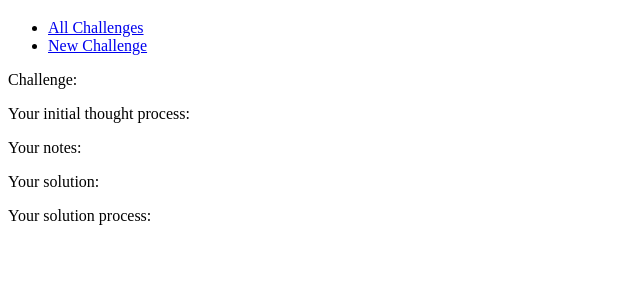
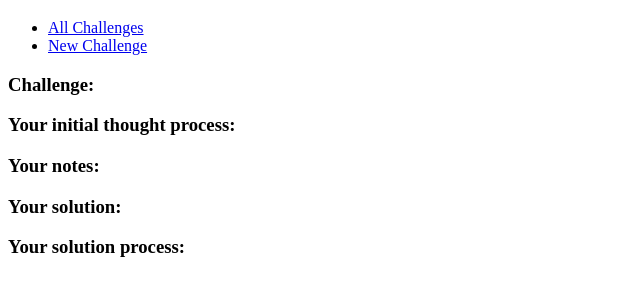
Before and after one commit to LeatherGreenGargoyle/craftbook, a website: page public/index.html at #!/allChallenges in a window 1280 px wide. Shown: the part 61-356 px from the top of the page, without its empty margins (0-640 px from the left). Drawn offline with nearby package versions, Linux system fonts and the light colour scheme; some packages are replaced by stand-ins of ours; no server answers.

Commit message:
Format allChallenges currentEntry for readability

```diff
--- a/public/partials/partial-allChallenges.html
+++ b/public/partials/partial-allChallenges.html
@@ -4,35 +4,31 @@
 		</ul>
 
 	<div id='currentEntry'>
-		<p>Challenge:
+		<h3>Challenge: </h3>
 			<div>
 				{{currentEntry.challenge}}
 			</div>
-		</p>
 
-		<p>Your initial thought process:
+		<h3>Your initial thought process: </h3>
 			<div>
-				{{currentEntry.initialReactions}}
+				{{currentEntry.initialThoughts}}
 			</div>
-		</p>
 
-		<p>Your notes:
+
+		<h3>Your notes: </h3>
 			<div>
 				{{currentEntry.notes}}
 			</div>
-		</p>
 
-		<p>Your solution:
+		<h3>Your solution: </h3>
 			<div>
 				{{currentEntry.mySolution}}
 			</div>
-		</p>
 
-		<p>Your solution process:
+		<h3>Your solution process: </h3>
 			<div>
 				{{currentEntry.process}}
 			</div>
-		</p>
 
 	</div>
 </div>
```
